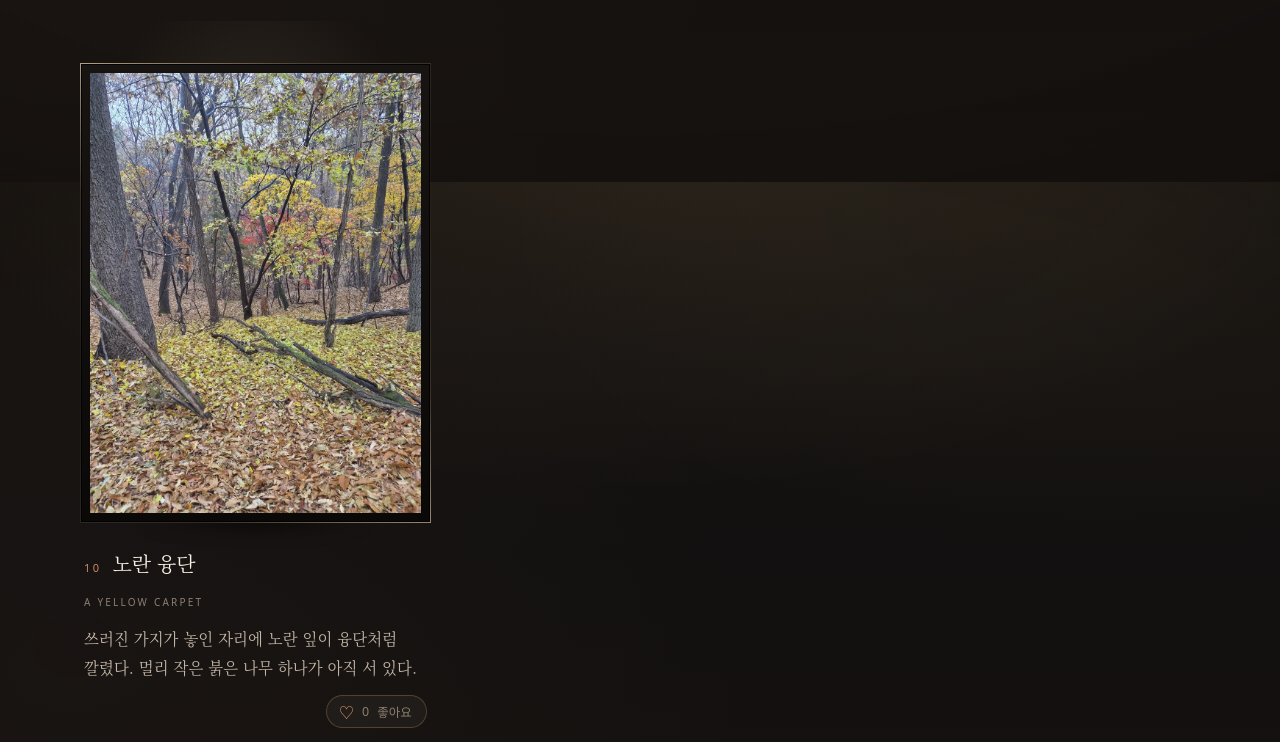
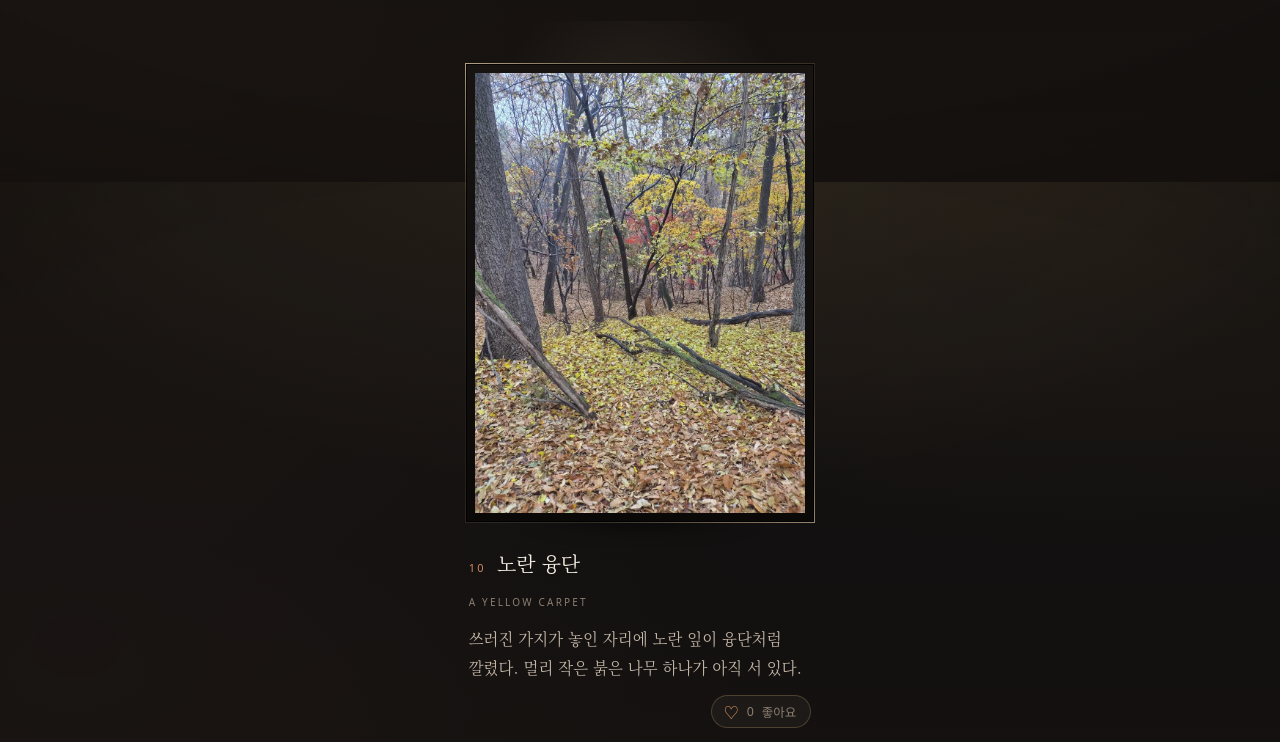
Before and after one commit to greentree-sudo/autumn-gallery, a plain HTML site: page index.html in a window 1280 px wide. Shown: the part 3818-4560 px from the top of the page. Drawn offline with Linux system fonts and the light colour scheme.

Commit message:
1관 마지막 한 점은 3열에서 가운데로 모아 정리

```diff
--- a/assets/gallery.css
+++ b/assets/gallery.css
@@ -256,6 +256,8 @@ body::before{
 }
 @media (min-width:1060px){
   .grid{grid-template-columns:repeat(3,minmax(0,1fr));gap:66px 34px}
+  /* 작품 수가 3의 배수가 아닐 때 마지막 한 점은 가운데로 모아 둔다 */
+  .grid > .work:last-child:nth-child(3n+1){grid-column:2}
 }
 .work{
   position:relative;margin:0;min-width:0;
```
